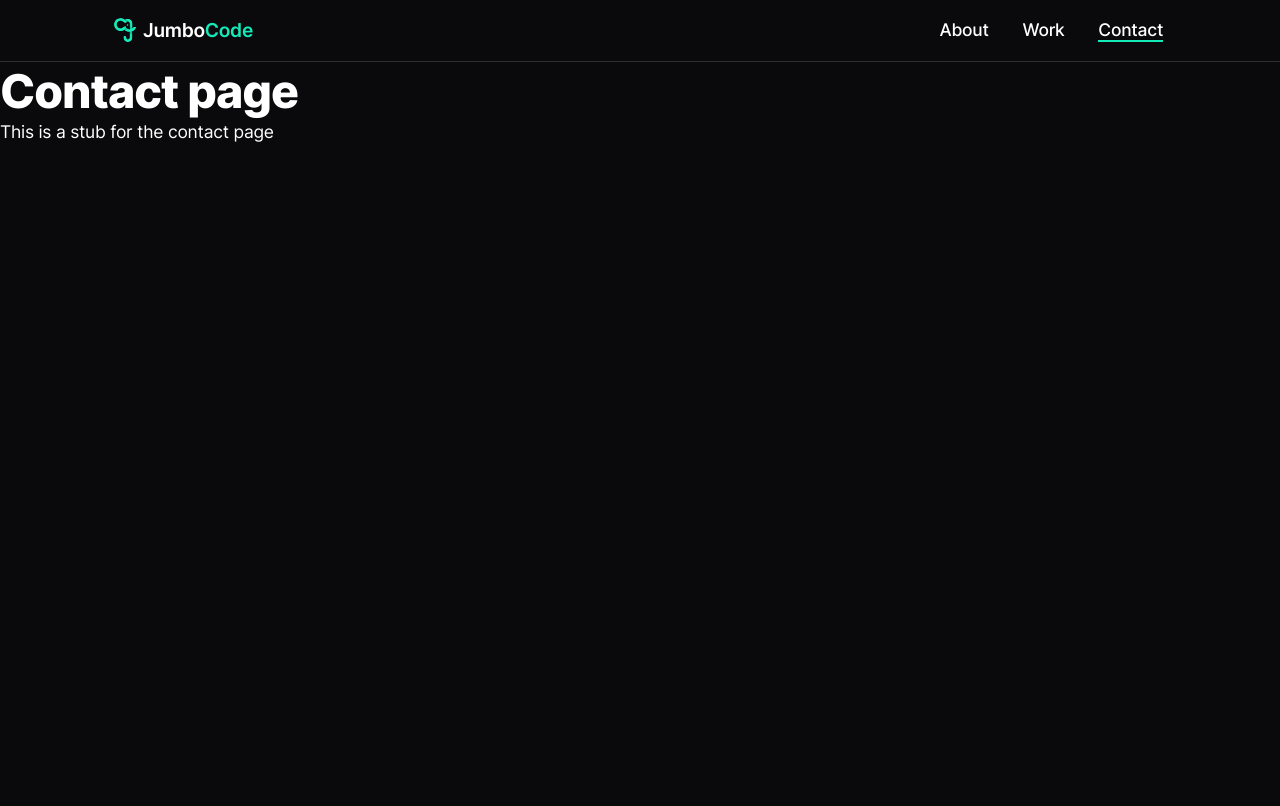
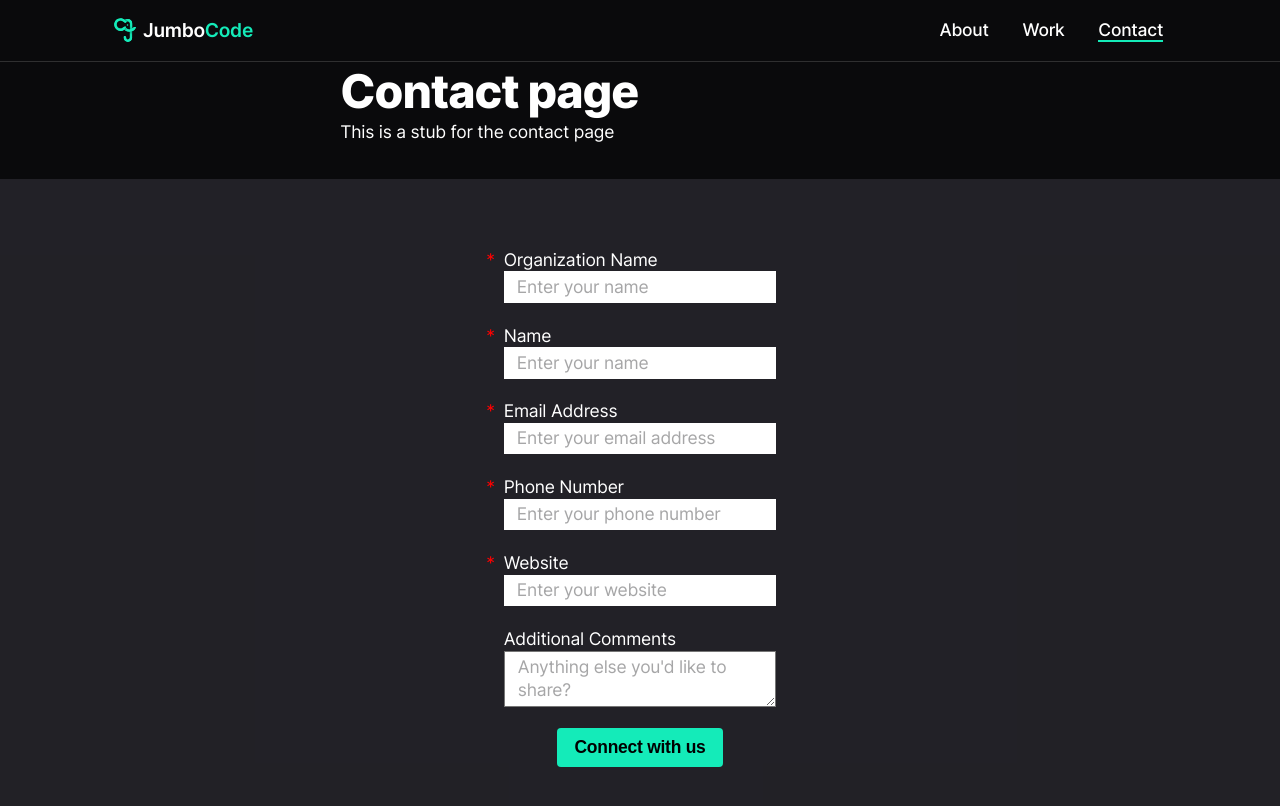
Before and after one commit to JumboCode/jumbocode.org-2023, a Next.js app: page /contact in a window 1280 px wide. Shown: the top 806 px of the page. Built offline with nearby package versions, Linux system fonts and the light colour scheme.

Commit message:
first pass at partner form

```diff
--- /dev/null
+++ b/src/app/contact/page.module.scss
@@ -0,0 +1,84 @@
+@use 'styles/utils';
+@use 'sass:color';
+
+.base {
+  @include utils.layout-container;
+  --max-content-width: 55ch;
+
+  h2.roles-header {
+    margin-top: 2rem;
+    margin-bottom: 0.75em;
+    padding-bottom: 0.35em;
+    border-bottom: 2px solid color.scale(utils.$color-neutral, $alpha: -60%);
+  }
+
+  h3 {
+    @include utils.type-h4;
+    margin-top: 1rem;
+    margin-bottom: 0.75rem;
+  }
+
+  .heading {
+    text-align: center;
+    max-width: 55ch;
+    margin: 4rem auto 3.5rem;
+
+    :first-child {
+      margin-bottom: 1rem;
+    }
+  }
+
+  .role-item {
+    display: flex;
+  }
+
+  .carousel {
+    @include utils.layout-full-bleed;
+    padding-left: 50vw;
+    padding-right: 50vw;
+
+    & > * {
+      max-width: 50vw;
+      max-height: 50vh;
+      aspect-ratio: 3 / 2;
+    }
+
+    display: flex;
+    flex-direction: row;
+    gap: 1rem;
+    overflow-x: scroll;
+
+    scroll-snap-type: x mandatory;
+
+    .image {
+      scroll-snap-align: center;
+      flex: 0 0 50vw;
+      position: relative;
+
+      img {
+        object-fit: cover;
+      }
+    }
+  }
+}
+
+
+
+.learn-more {
+  margin-top: 6rem;
+
+  h2 {
+    padding-top: 2rem;
+    margin-bottom: 1.5em;
+  }
+
+  h3 {
+    font-family: inherit;
+    font-size: inherit;
+    font-weight: 700;
+  }
+
+  p + h3 {
+    margin-top: 1.5em;
+  }
+}
--- a/src/app/contact/page.tsx
+++ b/src/app/contact/page.tsx
@@ -1,10 +1,16 @@
+import PartnerSignup from 'components/PartnerSignup';
 import React from 'react';
+
+import classNames from 'classnames/bind';
+import styles from './page.module.scss';
+const cx = classNames.bind(styles);
 
 export default function ContactPage() {
   return (
-    <div>
+    <div className={cx('base')}>
       <h1>Contact page</h1>
       <p>This is a stub for the contact page</p>
+      <PartnerSignup />
     </div>
   );
 }
--- a/src/app/email-signup/route.ts
+++ b/src/app/email-signup/route.ts
@@ -2,7 +2,9 @@ import z from 'zod';
 import client, { ErrorResponse } from '@mailchimp/mailchimp_marketing';
 
 const apiKey = process.env.MAILCHIMP_API_KEY;
-if (!apiKey) { throw new Error('Mailchimp API key not defined'); }
+if (!apiKey) {
+  throw new Error('Mailchimp API key not defined');
+}
 client.setConfig({
   apiKey,
   server: 'us11',
@@ -14,15 +16,17 @@ export async function POST(req: Request) {
   const { email } = z.object({ email: z.string().email() }).parse(body);
 
   const listId = process.env.MAILCHIMP_LIST_ID;
-  console.log(listId);
-  if (!listId) { throw new Error('Mailchimp list ID not defined'); }
+  if (!listId) {
+    throw new Error('Mailchimp list ID not defined');
+  }
 
   const res = await client.lists.addListMember(listId, {
     email_address: email,
     status: 'subscribed',
   });
 
-  console.log(res);
-
-  return new Response(JSON.stringify({ ok: true }), { status: 200, headers: { 'Content-Type': 'application/json' } });
+  return new Response(JSON.stringify({ ok: true }), {
+    status: 200,
+    headers: { 'Content-Type': 'application/json' },
+  });
 }
--- /dev/null
+++ b/src/app/partner-signup/route.ts
@@ -0,0 +1,66 @@
+import z from 'zod';
+
+const apiKey = process.env.AIRTABLE_PAT;
+if (!apiKey) {
+  throw new Error('Airtable API key not defined');
+}
+
+const baseId = process.env.AIRTABLE_BASE_ID;
+if (!baseId) {
+  throw new Error('Airtable base ID not defined');
+}
+
+const tableId = process.env.AIRTABLE_TABLE_ID;
+if (!tableId) {
+  throw new Error('Airtable table ID not defined');
+}
+
+export async function POST(req: Request) {
+  const body = await req.json();
+
+  const { organizationName, name, email, phoneNumber, website, comment } = z
+    .object({
+      organizationName: z.string(),
+      name: z.string(),
+      email: z.string().email(),
+      phoneNumber: z
+        .string()
+        .regex(/^[+]?[(]?[0-9]{3}[)]?[-\s.]?[0-9]{3}[-\s.]?[0-9]{4,6}$/),
+      website: z.string().url(),
+      comment: z.string(),
+    })
+    .parse(body);
+
+  const res = await fetch(`https://api.airtable.com/v0/${baseId}/${tableId}`, {
+    body: JSON.stringify({
+      records: [
+        {
+          fields: {
+            'Organization Name': organizationName,
+            'Primary Contact Name': name,
+            'Primary Contact Email': email,
+            'Primary Contact Phone Number': phoneNumber,
+            Website: website,
+            Notes: comment
+              ? `Initial comment:
+${comment}
+---`
+              : '',
+          },
+        },
+      ],
+    }),
+    headers: {
+      Authorization: `Bearer ${apiKey}`,
+      'Content-Type': 'application/json',
+    },
+    method: 'POST',
+  });
+
+  console.log(res);
+
+  return new Response(JSON.stringify({ ok: true }), {
+    status: 200,
+    headers: { 'Content-Type': 'application/json' },
+  });
+}
--- /dev/null
+++ b/src/components/PartnerSignup/PartnerSignup.module.scss
@@ -0,0 +1,67 @@
+@use 'styles/utils';
+@use 'sass:color';
+
+.base {
+  @include utils.layout-full-bleed;
+  margin-top: 2rem;
+  padding-top: 3rem;
+  padding-bottom: 4rem;
+  background-color: color.scale(utils.$color-neutral, $alpha: -80%);
+  text-align: center;
+
+  display: flex;
+  flex-direction: column;
+  align-items: center;
+
+  label {
+    text-align: left;
+    display: flex;
+    flex-direction: column;
+    align-items: stretch;
+    margin-top: 1rem;
+    margin-bottom: 0.25rem;
+    position: relative;
+
+    + label {
+      margin-top: 0;
+    }
+
+    input, textarea {
+      font: inherit;
+      padding: 0.25em 0 0.25em 0.75em;
+      background-color: utils.$color-white;
+      color: utils.$color-black;
+      width: 25ch;
+      margin-bottom: 1rem;
+
+      &::placeholder {
+        color: color.scale(utils.$color-black, $alpha: -60%);
+      }
+    }
+
+    &::after {
+      content: '*';
+      color: red;
+      position: absolute;
+      top: 0;
+      left: -1rem;
+      opacity: 0;
+    }
+
+    &:has(> input:required) {
+      &::after {
+        opacity: 1;
+      }
+    }
+  }
+
+  input[type="submit"] {
+    background-color: utils.$color-green;
+    border: 0;
+    &:not(:focus-visible) { outline: 0; }
+    border-radius: 4px;
+    font-size: inherit;
+    font-weight: 700;
+    padding: 0.5em 1em;
+  }
+}
--- /dev/null
+++ b/src/components/PartnerSignup/PartnerSignup.tsx
@@ -0,0 +1,125 @@
+'use client';
+
+import React, { useState } from 'react';
+
+import classNames from 'classnames';
+import classNamesBinder from 'classnames/bind';
+import styles from './PartnerSignup.module.scss';
+const cx = classNamesBinder.bind(styles);
+
+export default function PartnerSignup({
+  className = undefined,
+  onSubmit = undefined,
+}: {
+  onSubmit?: (email: string) => any;
+} & Omit<React.HTMLAttributes<HTMLFormElement>, 'onSubmit'>) {
+  const [submitted, setSubmitted] = useState(false);
+
+  // Form state
+  // the form has name, email, phone number, website, and comment
+  const [organizationName, setOrganizationName] = useState('');
+  const [name, setName] = useState('');
+  const [email, setEmail] = useState('');
+  const [phoneNumber, setPhoneNumber] = useState('');
+  const [website, setWebsite] = useState('');
+  const [comment, setComment] = useState('');
+
+  return (
+    <form
+      className={classNames(cx('base'), className)}
+      onSubmit={(e) => {
+        e.preventDefault();
+        if (onSubmit) onSubmit(email);
+        fetch('/partner-signup', {
+          method: 'post',
+          body: JSON.stringify({
+            organizationName,
+            name,
+            email,
+            phoneNumber,
+            website,
+            comment,
+          }),
+          headers: { 'Content-Type': 'application/json' },
+        }).then(() => setSubmitted(true));
+      }}
+    >
+      {!submitted ? (
+        <>
+          <label>
+            Organization Name
+            <input
+              type="text"
+              name="organizationName"
+              placeholder="Enter your name"
+              value={organizationName}
+              onChange={(e) => setOrganizationName(e.target.value)}
+              required
+            />
+          </label>
+          <label>
+            Name
+            <input
+              type="text"
+              name="name"
+              placeholder="Enter your name"
+              value={name}
+              onChange={(e) => setName(e.target.value)}
+              required
+            />
+          </label>
+          <label>
+            Email Address
+            <input
+              type="email"
+              name="email"
+              placeholder="Enter your email address"
+              value={email}
+              onChange={(e) => setEmail(e.target.value)}
+              required
+            />
+          </label>
+          <label>
+            Phone Number
+            <input
+              type="tel"
+              name="phone-number"
+              placeholder="Enter your phone number"
+              value={phoneNumber}
+              onChange={(e) => setPhoneNumber(e.target.value)}
+              required
+            />
+          </label>
+          <label>
+            Website
+            <input
+              type="url"
+              name="website"
+              placeholder="Enter your website"
+              value={website}
+              onChange={(e) => setWebsite(e.target.value)}
+              onBlur={() => {
+                if (!website.startsWith('http')) {
+                  setWebsite(`https://${website}`);
+                }
+              }}
+              required
+            />
+          </label>
+          <label>
+            Additional Comments
+            <textarea
+              name="comment"
+              placeholder="Anything else you'd like to share?"
+              value={comment}
+              onChange={(e) => setComment(e.target.value)}
+            />
+          </label>
+          <input type="submit" value="Connect with us" />
+        </>
+      ) : (
+        <div className={cx('confirmation')}>You’re all set!</div>
+      )}
+    </form>
+  );
+}
--- /dev/null
+++ b/src/components/PartnerSignup/index.ts
@@ -0,0 +1 @@
+export { default } from './PartnerSignup';
```
